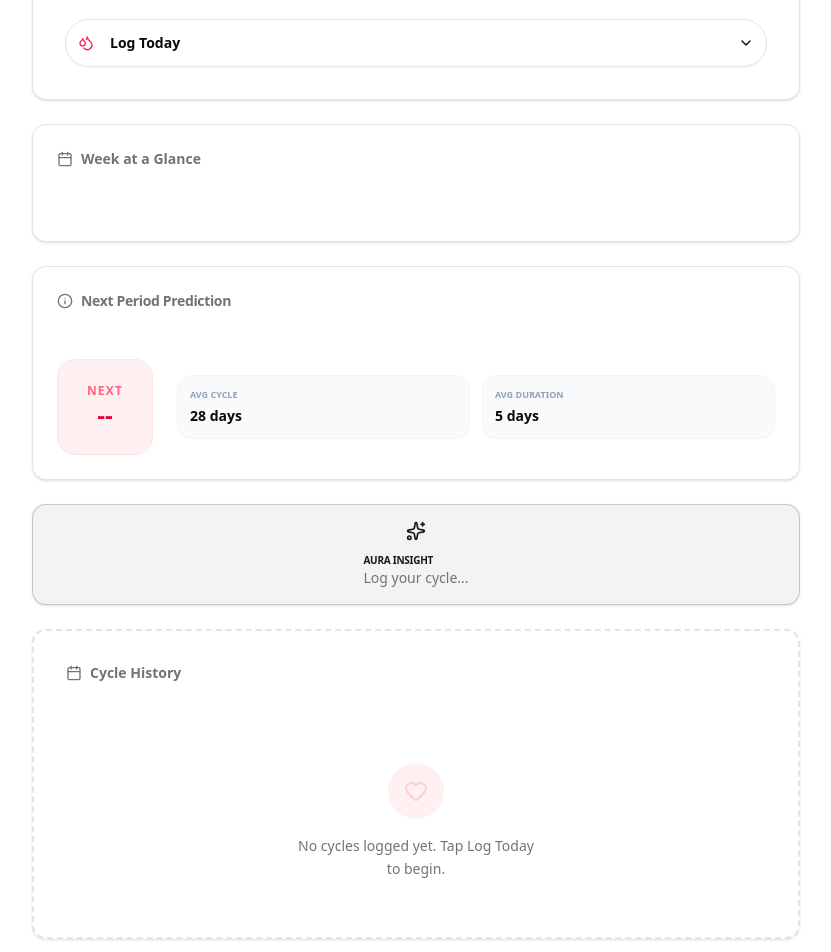
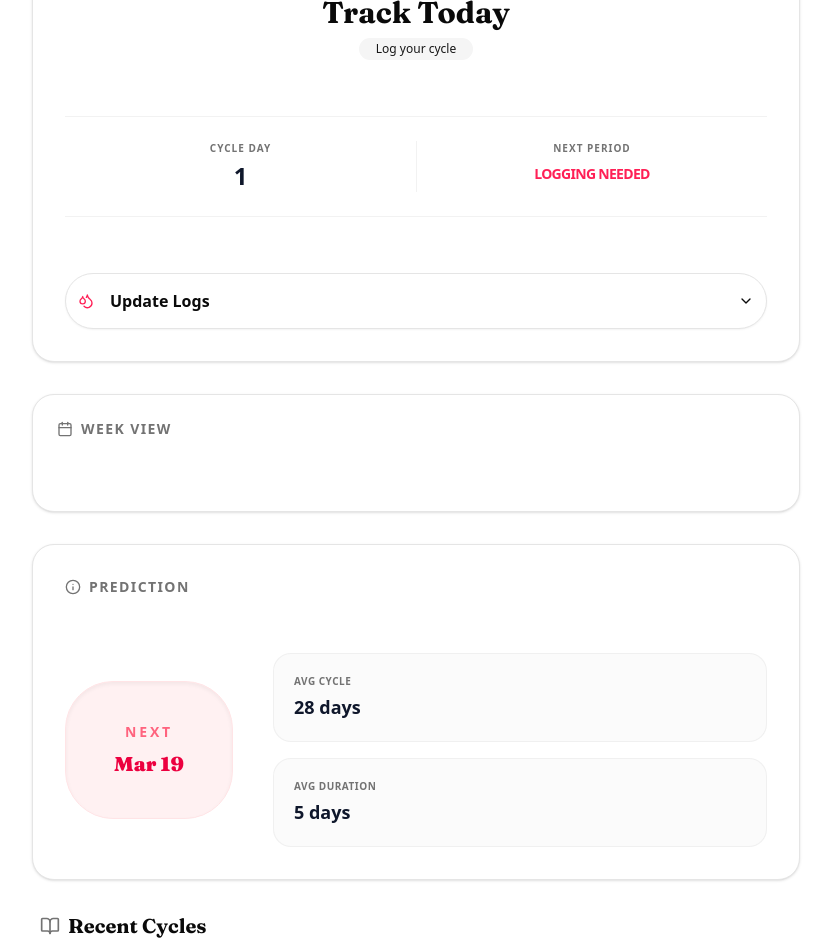
Before and after one commit to sruthisami/vishuddhi, a Next.js app: page /dashboard/period in a window 1280 px wide. Before the commit this address had no page. Shown: the part 460-1412 px from the top of the page, without its empty margins (224-1055 px from the left). Built offline with nearby package versions, Linux system fonts and the light colour scheme.

Commit message:
period-track-update

```diff
--- a/app/dashboard/period/page.tsx
+++ b/app/dashboard/period/page.tsx
@@ -7,6 +7,7 @@ import {
   getPrediction,
 } from "@/lib/api/period";
 import { useState, useEffect } from "react"
+import { Fraunces } from "next/font/google"; // Added for font consistency
 import {
   Heart,
   Droplets,
@@ -17,7 +18,8 @@ import {
   Info,
   Waves,
   Circle,
-  Droplet
+  Droplet,
+  BookOpen
 } from "lucide-react"
 import { motion, AnimatePresence } from "framer-motion"
 import { Button } from "@/components/ui/button"
@@ -26,6 +28,8 @@ import { Card } from "@/components/ui/card"
 import { useSession } from "@/lib/contexts/session-context"
 import { useRouter } from "next/navigation"
 
+const fraunces = Fraunces({ subsets: ["latin"] });
+
 export default function Page() {
   const { isAuthenticated } = useSession()
   const router = useRouter()
@@ -33,23 +37,21 @@ export default function Page() {
   const [isLogging, setIsLogging] = useState(false)
   const [isSaved, setIsSaved] = useState(false)
   const [selectedFlow, setSelectedFlow] = useState<string | null>(null)
-  const [selectedSymptoms, setSelectedSymptoms] = useState<string[]>([])
   const [prediction, setPrediction] = useState<any>(null);
   const [history, setHistory] = useState<any[]>([]);
   const [isActivePeriod, setIsActivePeriod] = useState(false);
+  const [weekView, setWeekView] = useState<any[]>([]);
+
   useEffect(() => {
     if (!prediction) return;
-
     if (!prediction.nextExpectedDate) {
-      setAuraInsight("Log more cycles to unlock predictions ");
+      setAuraInsight("Log more cycles to unlock predictions");
     } else if (prediction.confidence < 50) {
-      setAuraInsight("Your cycle is learning — keep logging ");
+      setAuraInsight("Your cycle is learning — keep logging");
     } else {
-      setAuraInsight("Your cycle rhythm is becoming clear ");
+      setAuraInsight("Your cycle rhythm is becoming clear");
     }
   }, [prediction]);
-
-
 
   useEffect(() => {
     if (isAuthenticated) loadData();
@@ -64,18 +66,13 @@ export default function Page() {
     try {
       const hist = await getHistory();
       const last7 = getLast7Days();
-
       const flowMap = new Map<string, string>();
 
       hist.forEach((p: any) => {
-  // Add start date
-flowMap.set(
-  toLocalDateKey(p.startDate),
-  p.startFlow || p.days?.[0]?.flow || "medium"
-);
-  // Add logged days
+        flowMap.set(toLocalDateKey(p.startDate), p.startFlow || p.days?.[0]?.flow || "medium");
         p.days?.forEach((d: any) => {
-flowMap.set(toLocalDateKey(d.date), d.flow);  });
+          flowMap.set(toLocalDateKey(d.date), d.flow);
+        });
       });
 
       const mapped = last7.map((d: any) => ({
@@ -86,39 +83,25 @@ const mapped = last7.map((d: any) => ({
 
       setWeekView(mapped);
       const pred = await getPrediction();
-
       setHistory(hist);
       setPrediction(pred);
-
       const active = hist.find((p: any) => !p.endDate);
       setIsActivePeriod(!!active);
     } catch (err) {
       console.error(err);
     }
   }
-const [weekView, setWeekView] = useState<any[]>([]);
-
-  useEffect(() => {
-    if (!isAuthenticated) {
-      router.push("/login")
-    }
-  }, [isAuthenticated, router])
 
   const handleSave = async () => {
     if (!selectedFlow) return;
-
     try {
       if (!isActivePeriod) {
-        // Start new period
         await startPeriod(new Date(), selectedFlow);
       } else {
-        // Log additional day
         await logFlowDay(new Date(), selectedFlow);
       }
-
       setIsSaved(true);
       await loadData();
-
       setTimeout(() => {
         setIsLogging(false);
         setIsSaved(false);
@@ -131,11 +114,9 @@ const [weekView, setWeekView] = useState<any[]>([]);
   function getLast7Days() {
     const days = [];
     const today = new Date();
-
     for (let i = 6; i >= 0; i--) {
       const d = new Date();
       d.setDate(today.getDate() - i);
-
       days.push({
         dateObj: d,
         day: d.toLocaleDateString("en-US", { weekday: "short" })[0],
@@ -143,48 +124,70 @@ const [weekView, setWeekView] = useState<any[]>([]);
         iso: toLocalDateKey(d),
       });
     }
-
     return days;
   }
 
   return (
-    <div className="min-h-screen bg-background p-4 md:p-8">
-      <div className="max-w-3xl mx-auto space-y-6">
+    <div className="min-h-screen bg-background p-4 md:p-8 pt-24">
+      <div className="max-w-3xl mx-auto space-y-8">
 
+        {/* Page Title - Matching Resources Header style */}
+        <div className="text-center space-y-2 mb-4 mt-16">
+          <h1 className={`${fraunces.className} text-4xl font-bold tracking-tight`}>
+            Cycle Tracker
+          </h1>
+          <p className="text-muted-foreground italic">Sync with your natural rhythm.</p>
+        </div>
+
+        {/* 1. Aura Insight - Matching "AI Analysis" style from Journal */}
+        <motion.div
+          initial={{ opacity: 0, y: 10 }}
+          animate={{ opacity: 1, y: 0 }}
+        >
+          <Card className="bg-primary/5 border-primary/20 backdrop-blur-sm p-5 rounded-2xl">
+            <div className="flex items-center gap-2 text-primary mb-2">
+              <Sparkles className="w-4 h-4" />
+              <span className="text-xs font-bold uppercase tracking-widest">Aura Insight</span>
+            </div>
+            <p className="text-sm text-foreground/80 italic">{auraInsight}</p>
+          </Card>
+        </motion.div>
 
         {/* 2. Main Tracking Card */}
-        <Card className="bg-card border-border p-8 mt-16 space-y-8 shadow-sm">
+        <Card className="bg-card border-border p-8 rounded-3xl shadow-sm space-y-8">
           <div className="flex flex-col items-center text-center space-y-4">
-            <div className="w-20 h-20  bg-rose-500/10 rounded-full flex items-center justify-center">
+            <div className="w-20 h-20 bg-rose-500/10 rounded-full flex items-center justify-center">
               <Heart className="w-10 h-10 text-rose-500" />
             </div>
             <div className="space-y-1">
-              <h2 className="text-2xl font-bold tracking-tight">Track Your Cycle</h2>
-              <Badge variant={isActivePeriod ? "default" : "secondary"}>
-  {isActivePeriod ? "In Period" : "Tracking"}
+              <h2 className={`${fraunces.className} text-3xl font-bold`}>Track Today</h2>
+              <Badge variant={isActivePeriod ? "default" : "secondary"} className="rounded-full px-4">
+                {isActivePeriod ? "Period Active" : "Log your cycle"}
               </Badge>
             </div>
           </div>
 
-          <div className="grid grid-cols-2 w-full py-4 border-y border-border/50 text-center">
+          <div className="grid grid-cols-2 w-full py-6 border-y border-border/50 text-center">
             <div>
-              <p className="text-[10px] uppercase font-semibold text-muted-foreground mb-1">Cycle Day</p>
-              <p className="text-xl font-bold text-slate-900">1</p>
+              <p className="text-[10px] uppercase font-bold text-muted-foreground tracking-widest mb-1">Cycle Day</p>
+              <p className="text-2xl font-black text-slate-900">1</p>
             </div>
-            <div className="border-x border-border/50">
-              <p className="text-[10px] uppercase font-semibold text-muted-foreground mb-1">Next Period</p>
-              <p className="text-sm font-bold pt-1">Log data</p>
+            <div className="border-l border-border/50">
+              <p className="text-[10px] uppercase font-bold text-muted-foreground tracking-widest mb-1">Next Period</p>
+              <p className="text-sm font-bold pt-1 text-rose-500 uppercase tracking-tighter">
+                {prediction?.nextExpectedDate ? "Predicted" : "Logging Needed"}
+              </p>
             </div>
           </div>
 
           <div className="relative">
             <Button
               variant="outline"
-              className="w-full rounded-full h-12 border-border hover:bg-accent transition-all"
+              className="w-full rounded-full h-14 border-border hover:bg-muted transition-all text-base"
               onClick={() => setIsLogging(!isLogging)}
             >
               <Droplets className="w-4 h-4 mr-2 text-rose-500" />
-              <span className="font-semibold">Log Today</span>
+              <span className="font-bold">Update Logs</span>
               <ChevronDown className={`w-4 h-4 ml-auto transition-transform duration-300 ${isLogging ? "rotate-180" : ""}`} />
             </Button>
 
@@ -196,47 +199,49 @@ const [weekView, setWeekView] = useState<any[]>([]);
                   exit={{ opacity: 0, height: 0 }}
                   className="overflow-hidden"
                 >
-                  <div className="mt-4 p-6 bg-accent/30 border border-border rounded-2xl space-y-8">
-
+                  <div className="mt-4 p-6 bg-muted/30 border border-border rounded-2xl space-y-8">
                     <div>
-                      <p className="text-[10px] font-bold uppercase text-muted-foreground mb-4">Flow Intensity</p>
-                      <div className="flex gap-2">
+                      <p className="text-[10px] font-bold uppercase text-muted-foreground mb-4 tracking-widest text-center">Flow Intensity</p>
+                      <div className="grid grid-cols-4 gap-2">
                         {[
-                          { id: "spotting", label: "Spotting", icon: <Sparkles className="w-4 h-4" /> },
+                          { id: "spotting", label: "Spot", icon: <Sparkles className="w-4 h-4" /> },
                           { id: "light", label: "Light", icon: <Droplet className="w-4 h-4" /> },
-                          { id: "medium", label: "Medium", icon: <Waves className="w-4 h-4" /> },
+                          { id: "medium", label: "Mid", icon: <Waves className="w-4 h-4" /> },
                           { id: "heavy", label: "Heavy", icon: <Circle className="w-4 h-4 fill-current" /> },
                         ].map((flow) => (
                           <button
                             key={flow.id}
                             onClick={() => setSelectedFlow(flow.id)}
-                            className={`flex-1 flex flex-col items-center justify-center p-3 rounded-xl border transition-all gap-2 ${selectedFlow === flow.id
-                              ? "border-rose-500 bg-rose-50 text-rose-600"
+                            className={`flex flex-col items-center justify-center p-4 rounded-2xl border transition-all gap-2 ${selectedFlow === flow.id
+                              ? "border-rose-500 bg-rose-50 text-rose-600 shadow-sm"
                               : "border-border bg-card hover:border-primary/30"
                               }`}
                           >
                             {flow.icon}
-                            <span className="text-[10px] font-semibold">{flow.label}</span>
+                            <span className="text-[10px] font-bold uppercase">{flow.label}</span>
                           </button>
                         ))}
                       </div>
                     </div>
 
-                    <Button className="w-full h-11 rounded-xl font-bold bg-slate-900" onClick={handleSave} disabled={isSaved}>
-                      {isSaved ? <Check className="w-5 h-5" /> : "Save Period Data"}
+                    <Button
+                      className="w-full h-12 rounded-full font-bold bg-slate-900 text-white shadow-lg shadow-slate-900/20"
+                      onClick={handleSave}
+                      disabled={isSaved || !selectedFlow}
+                    >
+                      {isSaved ? <Check className="w-5 h-5 animate-in zoom-in" /> : "Save Today's Flow"}
                     </Button>
+
                     {isActivePeriod && (
                       <Button
-                        variant="outline"
-                        className="w-full h-11 rounded-xl font-semibold text-rose-600 border-rose-200 hover:bg-rose-50"
+                        variant="ghost"
+                        className="w-full h-11 rounded-full font-bold text-rose-600 hover:bg-rose-50"
                         onClick={async () => {
                           if (!confirm("End your current period?")) return;
-
                           try {
                             setIsSaved(true);
                             await endPeriod(new Date());
                             await loadData();
-
                             setIsLogging(false);
                             setSelectedFlow(null);
                           } catch (err) {
@@ -246,7 +251,7 @@ const [weekView, setWeekView] = useState<any[]>([]);
                           }
                         }}
                       >
-                        End Period
+                        End Active Cycle
                       </Button>
                     )}
                   </div>
@@ -255,23 +260,21 @@ const [weekView, setWeekView] = useState<any[]>([]);
             </AnimatePresence>
           </div>
         </Card>
-
 {/* 3. Week at a Glance */}
-        <Card className="p-6">
+        <Card className="p-6 rounded-3xl border-border shadow-sm bg-card">
           <div className="flex items-center gap-2 mb-6 text-muted-foreground">
             <Calendar className="w-4 h-4" />
-            <h3 className="text-sm font-bold">Week at a Glance</h3>
+            <h3 className="text-sm font-bold uppercase tracking-widest">Week View</h3>
           </div>
-         <div className="flex justify-between">
+          <div className="flex justify-between md:justify-center gap-2 md:gap-6">
             {weekView.map((d, i) => (
               <div key={i} className="flex flex-col items-center gap-2">
-      <span className="text-[10px] font-bold text-muted-foreground/60">
+                <span className="text-[10px] font-bold text-muted-foreground uppercase">
                   {d.day}
                 </span>
-
                 <div
-        className={`w-10 h-14 rounded-xl flex items-center justify-center text-sm font-bold transition-all border
-        ${d.current ? 'ring-2 ring-rose-500/20 ring-offset-2 ring-offset-background' : ''}
+                  className={`w-10 h-14 rounded-2xl flex items-center justify-center text-sm font-bold transition-all border
+                  ${d.current ? 'ring-2 ring-rose-500 ring-offset-2 ring-offset-background scale-110 shadow-md' : ''}
                   ${
                     !d.flow
                       ? 'bg-muted/30 text-muted-foreground border-transparent'
@@ -290,87 +293,67 @@ const [weekView, setWeekView] = useState<any[]>([]);
             ))}
           </div>
         </Card>
-
-        {/* 4. Prediction & Confidence - NO SLIDER, DATE ON LEFT */}
-        <Card className="p-6 overflow-hidden">
-          <div className="flex items-center justify-between mb-6">
-            <div className="flex items-center gap-2 text-muted-foreground">
+       {/* 4. Prediction - Swapped Layout with Enlarged Components */}
+<Card className="p-8 rounded-3xl overflow-hidden bg-card border-border shadow-sm">
+  <div className="flex items-center gap-2 text-muted-foreground mb-8">
     <Info className="w-4 h-4" />
-              <h3 className="text-sm font-bold tracking-tight">Next Period Prediction</h3>
+    <h3 className="text-sm font-bold uppercase tracking-widest">Prediction</h3>
   </div>
 
+  <div className="flex flex-row items-center gap-10">
+    {/* Left Side: Large Predicted Date (Enlarged) */}
+    <div className="flex flex-col items-center justify-center bg-rose-50 border border-rose-100 rounded-[3rem] px-12 py-10 shadow-inner transition-transform hover:scale-105 duration-300">
+      <span className="text-sm font-bold text-rose-400 uppercase tracking-[0.2em] mb-2">Next</span>
+      <span className={`${fraunces.className} text-xl font-black text-rose-600 whitespace-nowrap`}>
+        {prediction?.nextExpectedDate
+          ? new Date(prediction.nextExpectedDate).toLocaleDateString("en-US", { day: "numeric", month: "short" })
+          : "Mar 19"}
+      </span>
     </div>
 
-          <div className="flex gap-6 items-center">
-            {/* Pink Date Display on Left */}
-            <div className="flex flex-col items-center justify-center bg-rose-50 border border-rose-100 rounded-2xl w-24 h-24 shrink-0">
-              <span className="text-xs font-bold text-rose-400 uppercase tracking-widest">Next</span>
-              <span className="text-2xl font-black text-rose-600">
-                {prediction?.nextExpectedDate
-                  ? new Date(prediction.nextExpectedDate).toLocaleDateString("en-US", {
-  day: "numeric",
-  month: "short",
-})
-                  : "--"}
-              </span>
-
+    {/* Right Side: Stacked Stats (Slightly Bigger) */}
+    <div className="flex flex-col gap-4 flex-1">
+      <div className="p-5 bg-muted/40 rounded-2xl border border-border/50 flex flex-col justify-center min-h-[80px]">
+        <span className="text-[10px] font-bold uppercase text-muted-foreground block mb-1 tracking-wider">Avg Cycle</span>
+        <p className="text-lg font-bold text-slate-900">28 days</p>
       </div>
-
-            <div className="flex-1 space-y-2">
-
-              <div className="grid grid-cols-2 gap-3">
-                <div className="p-3 bg-slate-50 rounded-xl border border-slate-100">
-                  <span className="text-[9px] font-bold uppercase text-slate-400 block mb-1">Avg Cycle</span>
-                  <p className="text-sm font-bold">28 days</p>
-                </div>
-                <div className="p-3 bg-slate-50 rounded-xl border border-slate-100">
-                  <span className="text-[9px] font-bold uppercase text-slate-400 block mb-1">Avg Duration</span>
-                  <p className="text-sm font-bold">5 days</p>
-                </div>
+      <div className="p-5 bg-muted/40 rounded-2xl border border-border/50 flex flex-col justify-center min-h-[80px]">
+        <span className="text-[10px] font-bold uppercase text-muted-foreground block mb-1 tracking-wider">Avg Duration</span>
+        <p className="text-lg font-bold text-slate-900">5 days</p>
       </div>
     </div>
   </div>
 </Card>
 
-        {/* 1. Aura Insight - Adjusted Margin Top */}
-        <motion.div
-          initial={{ opacity: 0, y: 10 }}
-          animate={{ opacity: 1, y: 0 }}
-          className="mt-2 md:mt-4"
-        >
-          <Card className="bg-primary/5 border-primary/20 backdrop-blur-sm p-4 flex gap-3 items-center">
-            <Sparkles className="w-5 h-5 text-primary" />
-            <div>
-              <p className="text-[10px] font-bold uppercase text-primary tracking-tight">Aura Insight</p>
-              <p className="text-sm text-muted-foreground">{auraInsight}</p>
-            </div>
-          </Card>
-        </motion.div>
+        {/* 5. Cycle History - Styled like the "Folders" from Journal dashboard */}
+        <div className="space-y-4">
+          <h2 className={`${fraunces.className} text-xl font-bold flex items-center gap-2 px-2`}>
+            <BookOpen className="w-5 h-5 text-muted-foreground" />
+            Recent Cycles
+          </h2>
 
-        {/* 5. Cycle History */}
-        <Card className="p-8 text-center border-dashed border-2">
-          <div className="flex items-center gap-2 mb-8 text-muted-foreground">
-            <Calendar className="w-4 h-4" />
-            <h3 className="text-sm font-bold">Cycle History</h3>
-          </div>
-          <div className="py-6 flex flex-col items-center space-y-4">
+          <Card className="p-8 text-center border-dashed border-2 rounded-3xl bg-transparent border-border/50">
+            <div className="flex flex-col items-center space-y-4">
               <div className="w-14 h-14 bg-rose-50 rounded-full flex items-center justify-center">
                 <Heart className="w-6 h-6 text-rose-200" />
               </div>
-            <div className="text-sm text-muted-foreground max-w-[250px] leading-relaxed">
+              <div className="text-sm text-muted-foreground max-w-[250px] leading-relaxed font-medium">
                 {history.length === 0 ? (
-                <span>No cycles logged yet. Tap Log Today to begin.</span>
+                  <span>No cycles logged yet. Tap Log Today to begin your journey.</span>
                 ) : (
-                history.slice(0, 3).map((p, i) => (
-                  <div key={i}>
-                    {new Date(p.startDate).toDateString()} →{" "}
-                    {p.endDate ? new Date(p.endDate).toDateString() : "Active"}
+                  <div className="space-y-2">
+                    {history.slice(0, 3).map((p, i) => (
+                      <div key={i} className="flex justify-between items-center bg-card p-3 rounded-xl border border-border shadow-sm">
+                        <span className="font-bold text-slate-700">{new Date(p.startDate).toLocaleDateString()}</span>
+                        <Badge variant="outline" className="text-[10px]">{p.endDate ? "Completed" : "Active"}</Badge>
                       </div>
-                ))
+                    ))}
+                  </div>
                 )}
               </div>
             </div>
           </Card>
+        </div>
 
       </div>
     </div>
--- a/package.json
+++ b/package.json
@@ -10,6 +10,7 @@
   },
   "dependencies": {
     "@google/genai": "^1.41.0",
+    "@radix-ui/react-separator": "^1.1.8",
     "class-variance-authority": "^0.7.1",
     "clsx": "^2.1.1",
     "date-fns": "^4.1.0",
```
Also changed, not shown: components/ui/separator.tsx (added, +28 -0 lines), 1 other file (tests, documents, lock files or other folders). Lines whose indentation alone changed are shown as unchanged.
